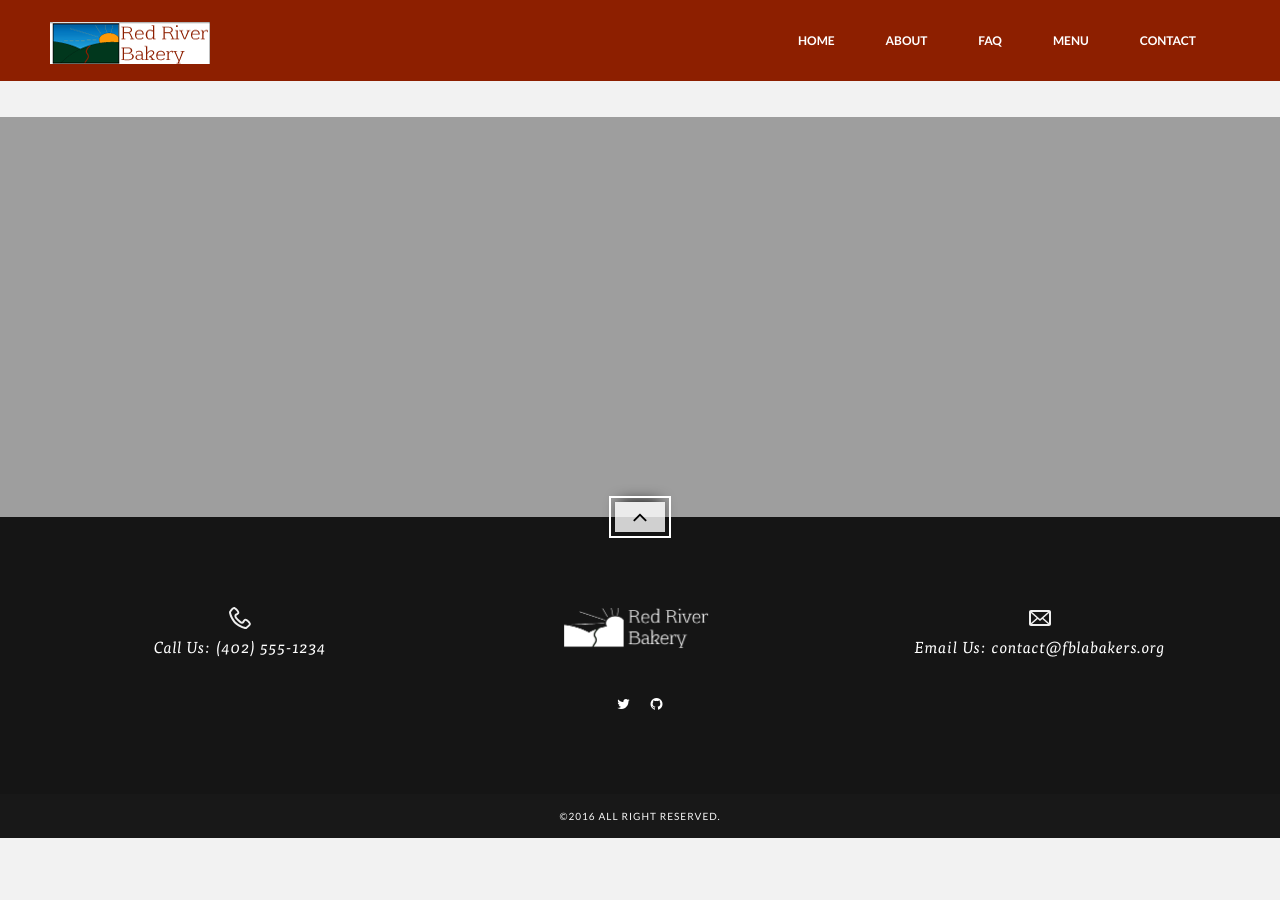
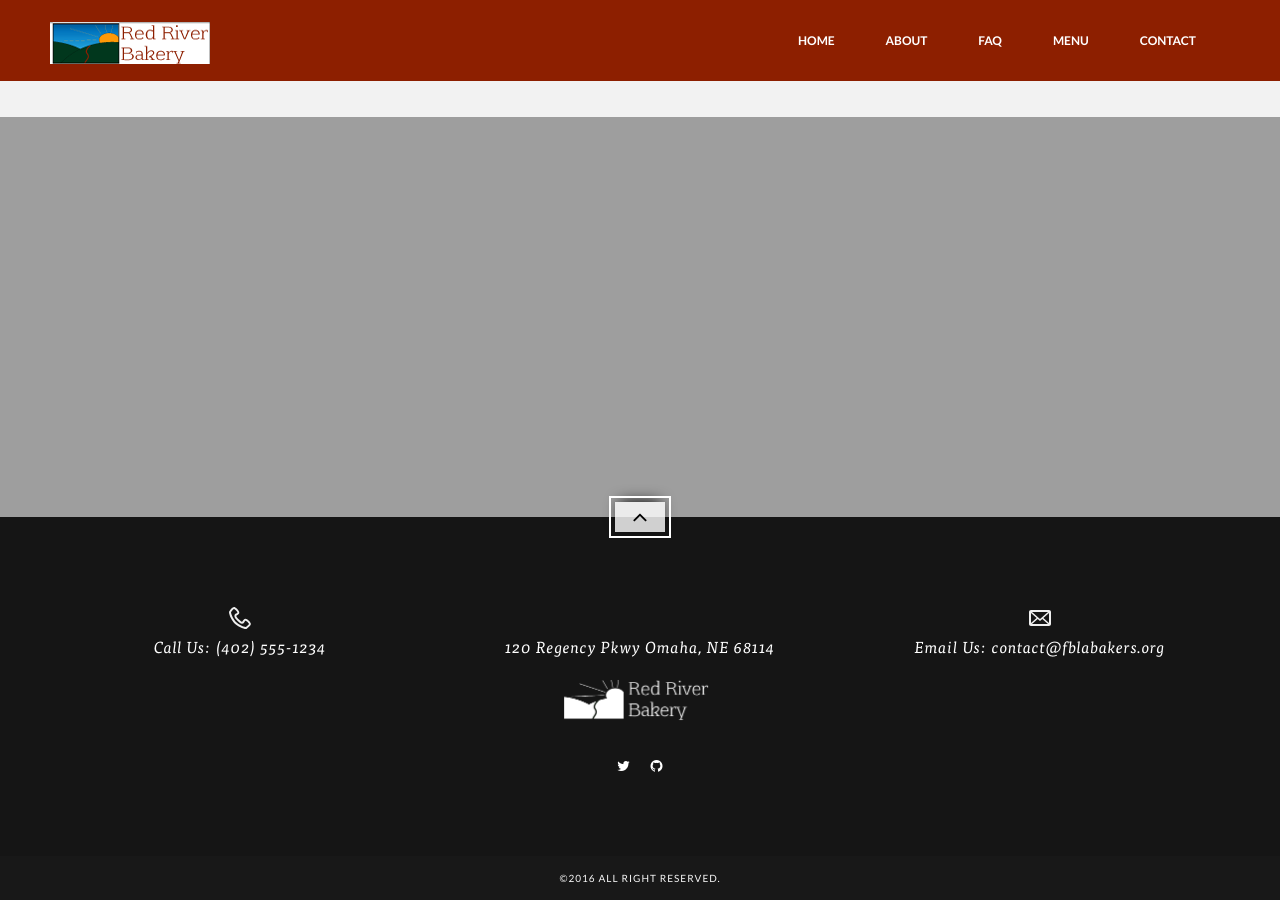
Before and after one commit to fblabake/fblabake.github.io, a Jekyll site: the page built from index.html, in a window 1280 px wide and 900 px high, scrolled down 4380 px. Built offline with Jekyll 4.4.1, drawn with Linux system fonts in a browser that asks for light colours; before the commit the page ends 5218 px from its top, so only the background shows below that.

Commit message:
Added address

```diff
--- a/_includes/footer.html
+++ b/_includes/footer.html
@@ -32,7 +32,15 @@
             </div>
 
             <div class="one-third column">
-                <img alt="" src="http://fblabake.github.io/img/footer-logo.png" />
+            	<i class="i-tel">
+                    <svg xmlns="http://www.w3.org/2000/svg" version="1.1" x="0" y="0" width="22" height="22" viewBox="0 0 22 22" enable-background="new 0 0 22 22" xml:space="preserve">
+                         <path d="M233.292,0c-85.1,0-154.334,69.234-154.334,154.333c0,34.275,21.887,90.155,66.908,170.834   c31.846,57.063,63.168,104.643,64.484,106.64l22.942,34.775l22.941-34.774c1.317-1.998,32.641-49.577,64.483-106.64   c45.023-80.68,66.908-136.559,66.908-170.834C387.625,69.234,318.391,0,233.292,0z M233.292,233.291c-44.182,0-80-35.817-80-80   s35.818-80,80-80c44.182,0,80,35.817,80,80S277.473,233.291,233.292,233.291z"></path>
+                    </svg>
+               </i>
+               <div class="call">
+                    120 Regency Pkwy
+                    Omaha, NE 68114
+               </div>
             </div>
 
             <div class="one-third column">
@@ -42,6 +50,10 @@
                     </svg>
                </i>
                <div class="call">Email Us: contact@fblabakers.org</div>
+            </div>
+
+			<div class="sixteen columns">
+                <img alt="" src="http://fblabake.github.io/img/footer-logo.png" />
             </div>
 
             <div class="sixteen columns">
```
